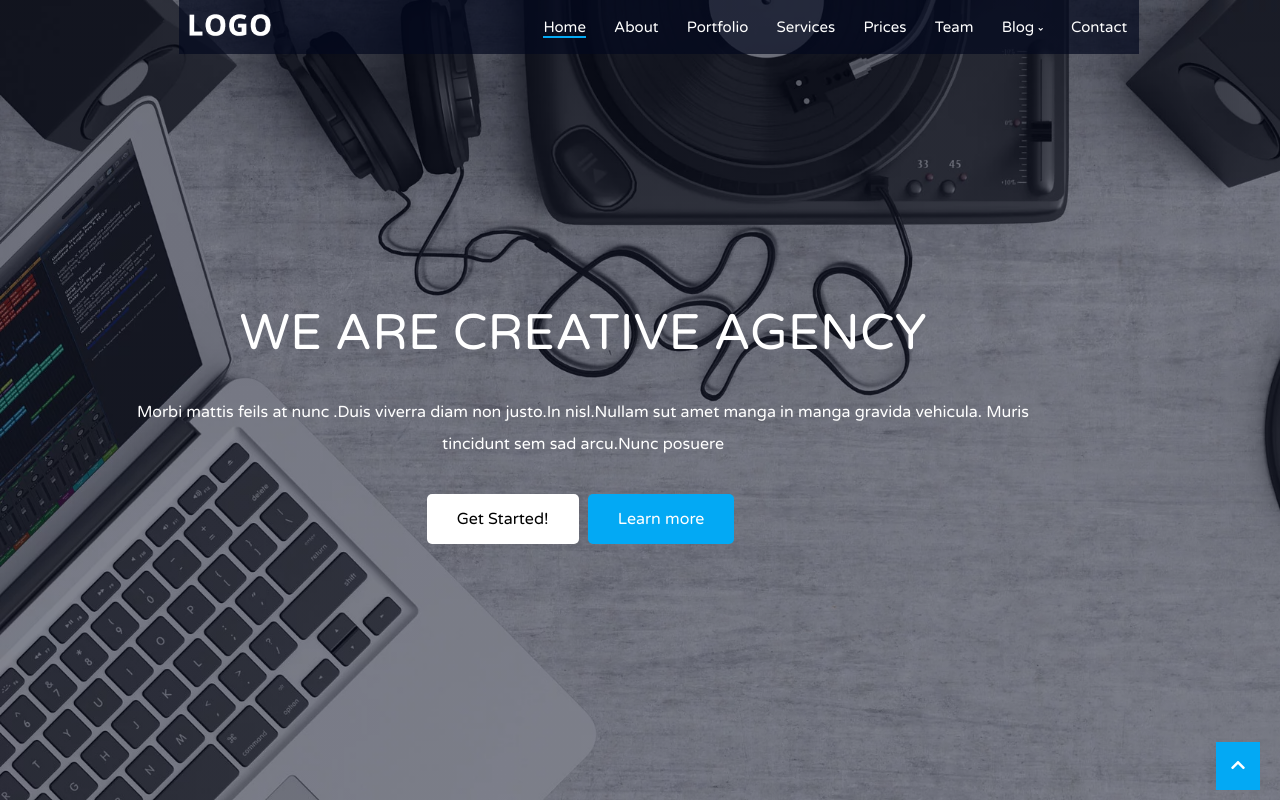
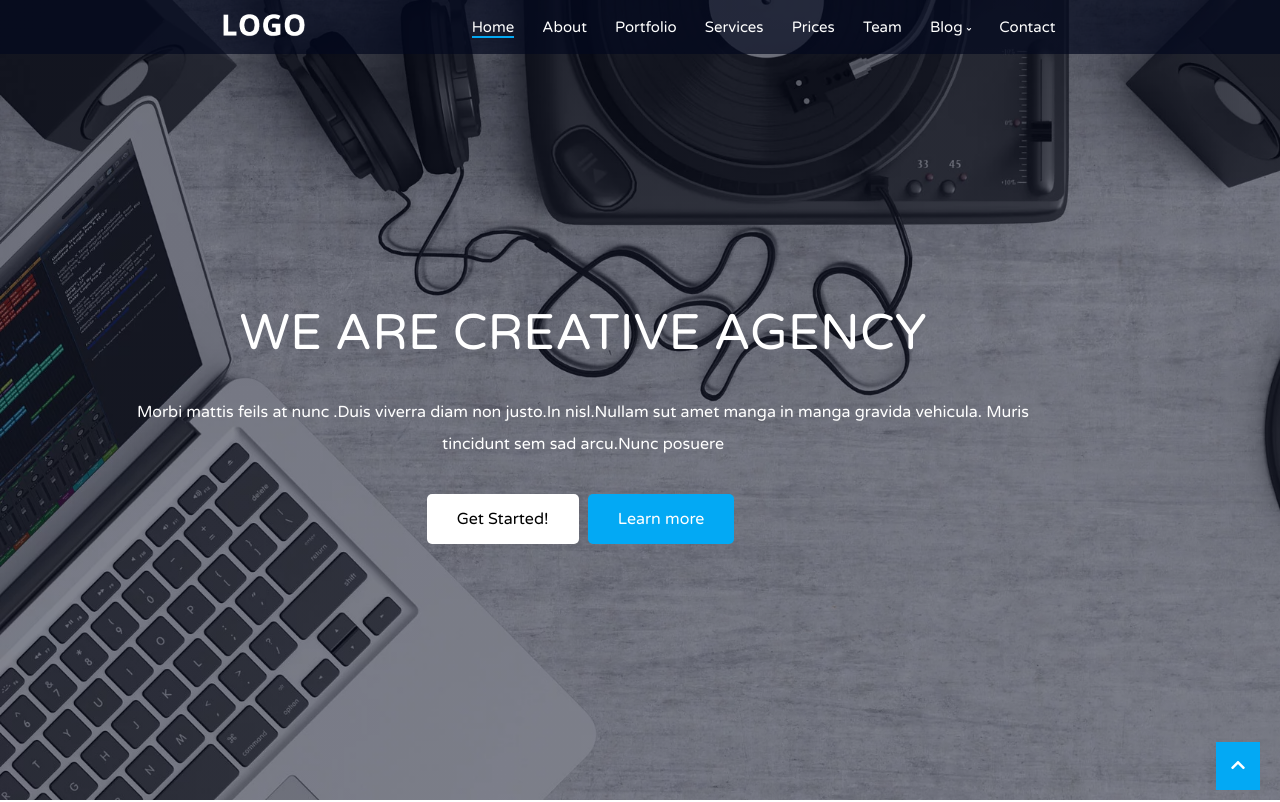
Before and after one commit to moh7med2002/Template_one-css-html-, a plain HTML site: page index.html in a window 1280 px wide. Shown: the top 802 px of the page. Drawn offline with Linux system fonts and the light colour scheme.

Commit message:
change header

```diff
--- a/css/text.css
+++ b/css/text.css
@@ -129,14 +129,18 @@ ul{
     justify-content: center;
     align-items: center;
 }
+.head{
+    background-color: rgba(4,9,30,0.7);
+    width: 100%;
+    position: fixed;
+    z-index: 100;
+}
 header{
     display: flex;
     justify-content: space-between;
     align-items: center;
-    position: fixed;
     width: 75%;
     margin: auto;
-    background-color: rgba(4,9,30,0.7);
     z-index: 2;
     right: 11%;
 }
```
